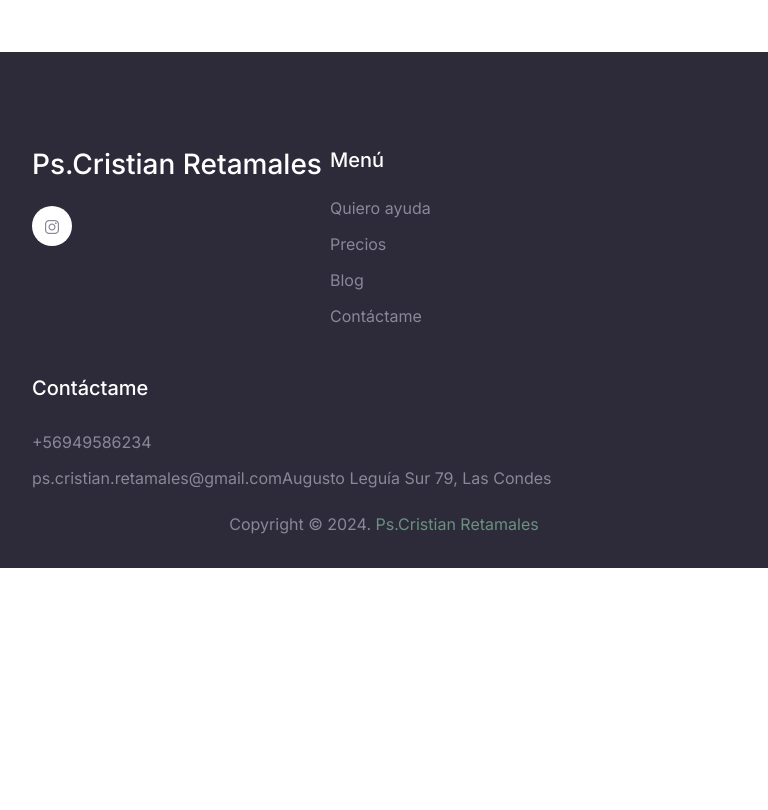
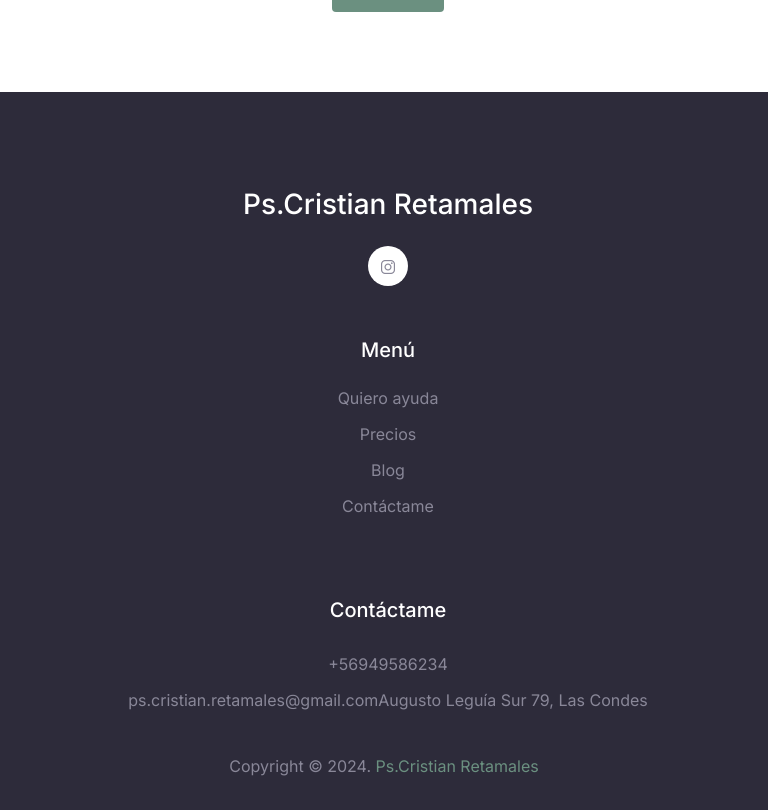
Before and after one commit to srpollin1/next-psicologo-cristian, a Next.js app: page / in a window 768 px wide. Shown: the part 4306-5116 px from the top of the page. Before the commit the page ends 4874 px from the top, so only its background shows below. Built offline with nearby package versions, Linux system fonts and the light colour scheme.

Commit message:
responsive footer

```diff
--- a/public/assets/css/theme.css
+++ b/public/assets/css/theme.css
@@ -1898,7 +1898,61 @@ a.text-dark:focus {
   border-bottom-right-radius: 0;
 }
 
-
+@media (max-width: 991px) and (min-width: 768px) {
+  .row.mb-8 {
+    flex-direction: column;
+    align-items: center;
+  }
+
+  .col-lg-4 {
+    text-align: center;
+    margin-bottom: 20px;
+  }
+
+  .footer-menu {
+    display: flex;
+    flex-direction: column;
+    align-items: center;
+  }
+
+  .footer-link {
+    text-align: center;
+  }
+}
+
+
+@media (max-width: 768px) {
+  .row.mb-8 {
+    flex-direction: column;
+    align-items: center;
+  }
+
+  .col-lg-4 {
+    text-align: center;
+    margin-bottom: 20px;
+  }
+
+  .footer-menu {
+    display: flex;
+    flex-direction: column;
+    align-items: center;
+  }
+
+  .footer-link {
+    text-align: center;
+  }
+}
+
+@media (max-width: 480px) {
+  .footer-menu {
+    padding: 0;
+  }
+
+  .social-media-button a {
+    font-size: 20px;
+    margin-right: 5px;
+  }
+}
 
 .page-footer {
   position: relative;
```
